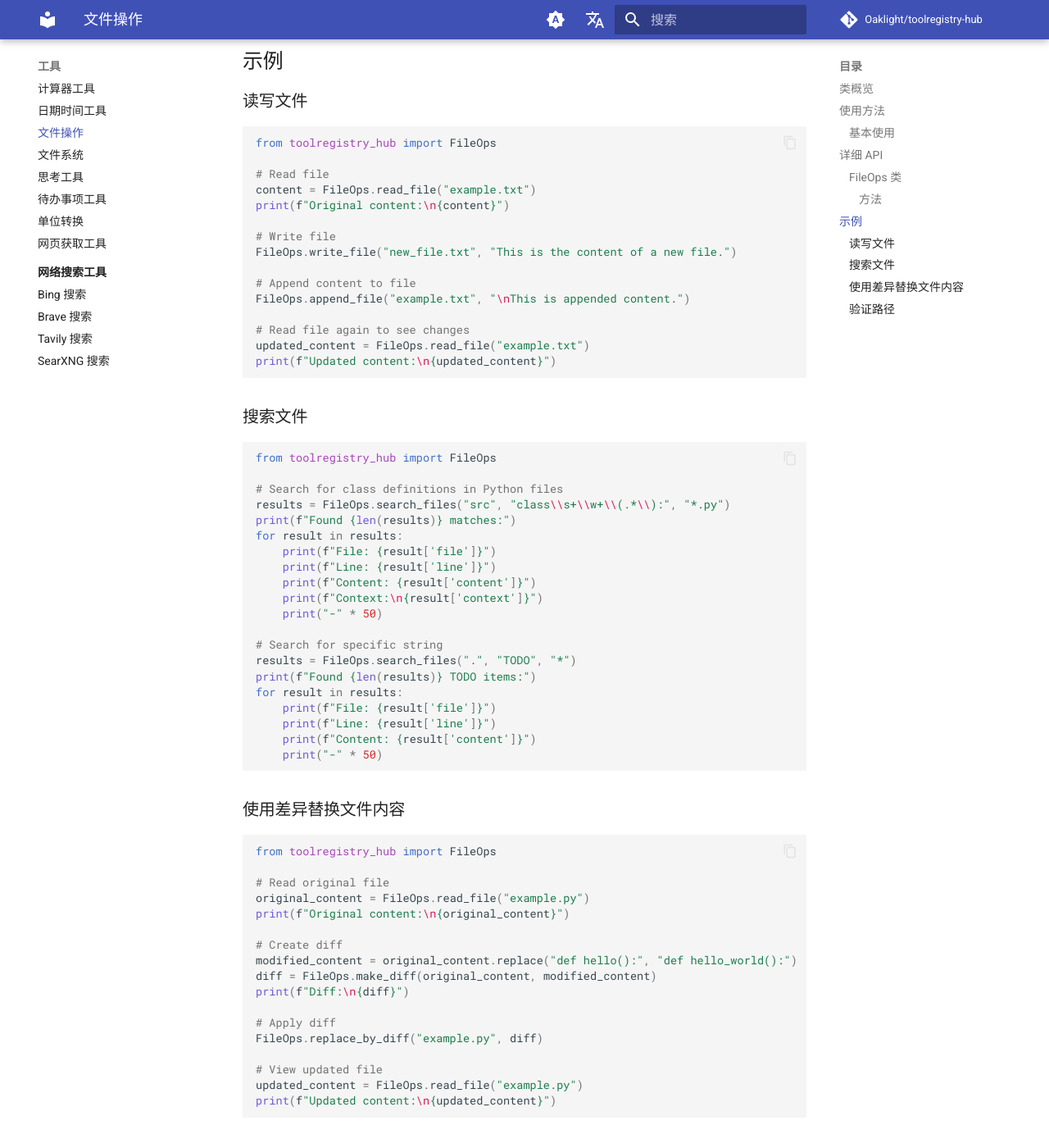
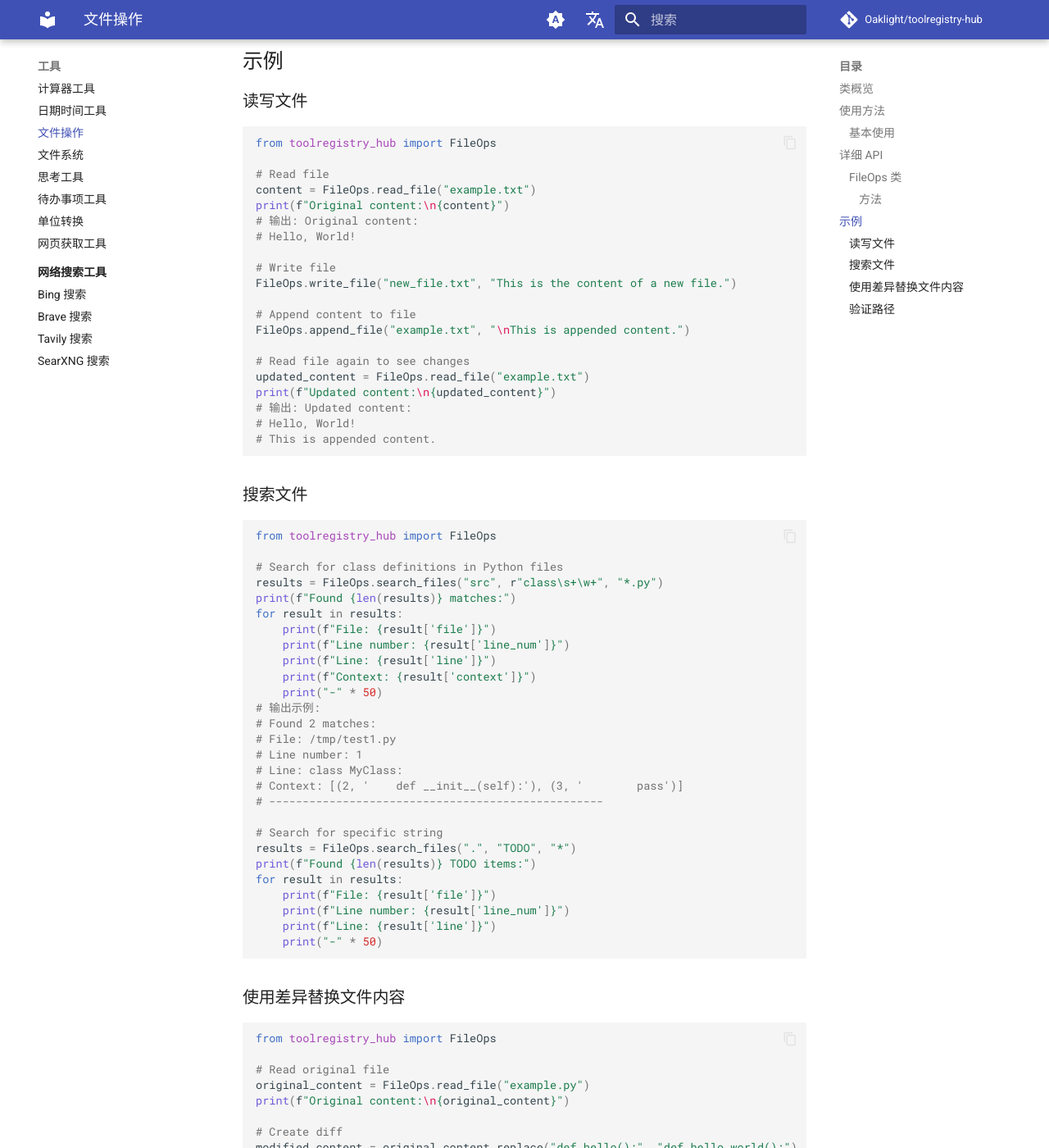
Before and after one commit to Oaklight/toolregistry-hub, an MkDocs documentation site: the page built from docs/tools/file_ops.md, in a window 1280 px wide and 1400 px high, scrolled down 1454 px. Shown: the whole window at 82% size. Built offline with MkDocs 1.6.1 and Material for MkDocs 9.7.7, drawn with Linux system fonts in a browser that asks for light colours; comment, search, counter and statistics services are not loaded; some of the changed text lies outside the part shown.

Commit message:
📝 docs(file_ops): update documentation for search_files and validate_path methods
- update search_files method documentation to reflect new return format with line_num and removal of content field
- update example outputs in documentation to match new format
- change validate_path error field to message in documentation examples
- improve code examples with better comments and formatting

📝 docs(file_ops): fix typos and improve documentation clarity

- fix typo in search_files regex example (escape character)
- standardize output format in all examples
- improve method description for search_files return value

````diff
--- a/docs/tools/file_ops.md
+++ b/docs/tools/file_ops.md
@@ -29,8 +29,8 @@
 results = FileOps.search_files("src", "class.*Search", "*.py")
 for result in results:
     print(f"File: {result['file']}")
+    print(f"Line number: {result['line_num']}")
     print(f"Line: {result['line']}")
-    print(f"Content: {result['content']}")
     print(f"Context: {result['context']}")
 ```
 
@@ -43,7 +43,7 @@
 #### 方法
 
 - `replace_by_diff(path: str, diff: str) -> None`: 使用差异字符串替换文件内容
-- `search_files(path: str, regex: str, file_pattern: str = "*") -> List[dict]`: 在文件中搜索匹配正则表达式的内容
+- `search_files(path: str, regex: str, file_pattern: str = "*") -> List[dict]`: 在文件中搜索匹配正则表达式的内容，返回包含 file, line_num, line, context 键的字典列表
 - `replace_by_git(path: str, diff: str) -> None`: 使用 Git 风格的差异替换文件内容
 - `read_file(path: str) -> str`: 读取文件内容
 - `write_file(path: str, content: str) -> None`: 写入内容到文件
@@ -62,6 +62,8 @@
 # Read file
 content = FileOps.read_file("example.txt")
 print(f"Original content:\n{content}")
+# 输出: Original content:
+# Hello, World!
 
 # Write file
 FileOps.write_file("new_file.txt", "This is the content of a new file.")
@@ -72,6 +74,9 @@
 # Read file again to see changes
 updated_content = FileOps.read_file("example.txt")
 print(f"Updated content:\n{updated_content}")
+# 输出: Updated content:
+# Hello, World!
+# This is appended content.
 ```
 
 ### 搜索文件
@@ -80,22 +85,29 @@
 from toolregistry_hub import FileOps
 
 # Search for class definitions in Python files
-results = FileOps.search_files("src", "class\\s+\\w+\\(.*\\):", "*.py")
+results = FileOps.search_files("src", r"class\s+\w+", "*.py")
 print(f"Found {len(results)} matches:")
 for result in results:
     print(f"File: {result['file']}")
+    print(f"Line number: {result['line_num']}")
     print(f"Line: {result['line']}")
-    print(f"Content: {result['content']}")
-    print(f"Context:\n{result['context']}")
+    print(f"Context: {result['context']}")
     print("-" * 50)
+# 输出示例:
+# Found 2 matches:
+# File: /tmp/test1.py
+# Line number: 1
+# Line: class MyClass:
+# Context: [(2, '    def __init__(self):'), (3, '        pass')]
+# --------------------------------------------------
 
 # Search for specific string
 results = FileOps.search_files(".", "TODO", "*")
 print(f"Found {len(results)} TODO items:")
 for result in results:
     print(f"File: {result['file']}")
+    print(f"Line number: {result['line_num']}")
     print(f"Line: {result['line']}")
-    print(f"Content: {result['content']}")
     print("-" * 50)
 ```
 
@@ -131,12 +143,14 @@
 if result["valid"]:
     print("Path is valid")
 else:
-    print(f"Path is invalid: {result['error']}")
+    print(f"Path is invalid: {result['message']}")
+# 输出: Path is valid
 
 # Validate directory path
 result = FileOps.validate_path("non_existent_directory/")
 if result["valid"]:
     print("Path is valid")
 else:
-    print(f"Path is invalid: {result['error']}")
+    print(f"Path is invalid: {result['message']}")
+# 输出: Path is valid
 ```
````
